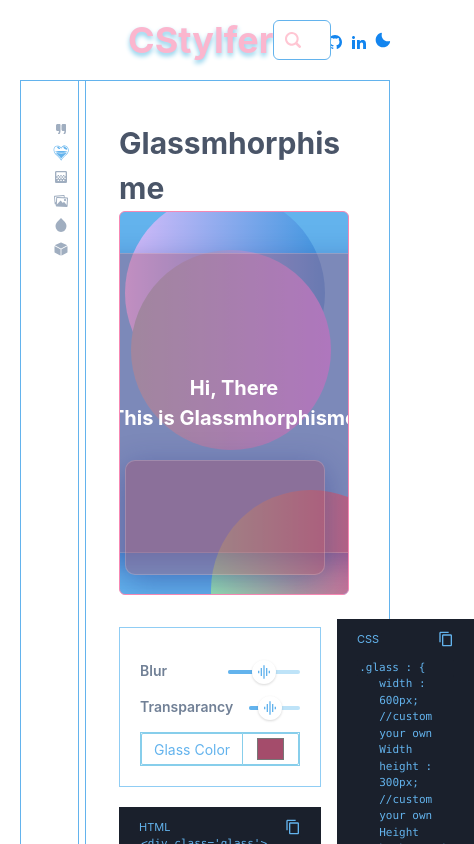
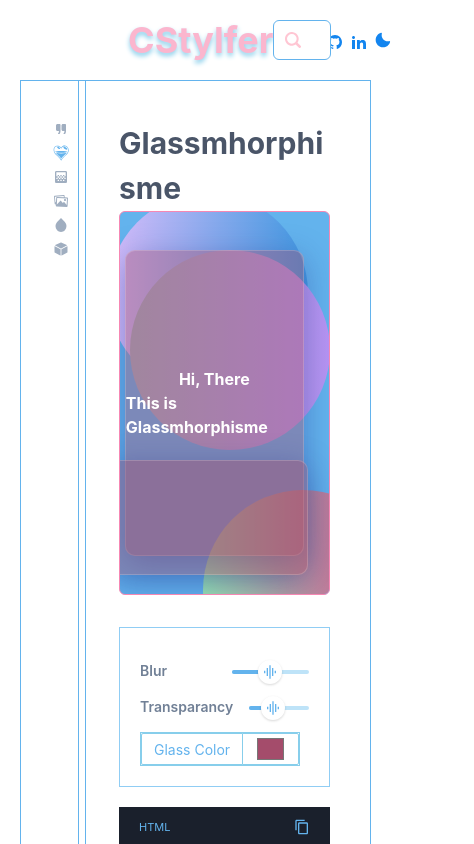
Before and after one commit to Novalia9517/CSTYLFER, a React (Vite) app: page /glass in a window 390 px wide. Shown: the top 844 px of the page, 474 px wide, since content can reach past the window. Built offline with nearby package versions, Linux system fonts and the light colour scheme.

Commit message:
Responsive glassmhorphisme:

```diff
--- a/src/Components/Layout.jsx
+++ b/src/Components/Layout.jsx
@@ -6,11 +6,11 @@ import SideBard from './SideBard'
 
 const Layout = ({children}) => {
   return (
-    <Box>
+    <Box maxW={'100vw'}>
         <Navbar/>
         <Flex minHeight={'full'}>
             <SideBard/>
-            <Box border='1px' height={'full'} borderColor='blue.300' p='10' w='80vw' mr={'8'} color='gray.600'>
+            <Box border='1px' height={'full'} borderColor='blue.300' p='10' w='75vw' mr={'2'} color='gray.600'>
                 {children}
             </Box>
         </Flex>
--- a/src/Components/SideBard.jsx
+++ b/src/Components/SideBard.jsx
@@ -78,7 +78,7 @@ const SideBard = () => {
 
                                 >
                                 <Icon as={item.icon}/>
-                                <Hide below='md'>
+                                <Hide below='lg'>
                                     <Text fontSize={'12px'}>{item.title}</Text>
                                 </Hide>
                             </HStack>
--- a/src/Pages/Glassmhorphisme.jsx
+++ b/src/Pages/Glassmhorphisme.jsx
@@ -1,6 +1,6 @@
 import React from 'react'
 import Layout from '../Components/Layout'
-import { Box, Text, Grid, Wrap, Flex, InputGroup, InputLeftAddon, Input, Icon, Code } from '@chakra-ui/react'
+import { Box, Text, Grid, Wrap, Flex, InputGroup, InputLeftAddon, Input, Icon, Code, GridItem } from '@chakra-ui/react'
 import CustomSlider from '../Components/CustomSlider'
 import { useState } from 'react'
 import { MdContentCopy} from 'react-icons/md'
@@ -52,10 +52,23 @@ const Glassmhorphisme = () => {
   return (
     <Layout>
         <Text fontSize={'3xl'} fontWeight='bold'>Glassmhorphisme</Text>
-        <Flex align='center' position={'relative'} zIndex={'-10'}w={'100%'} h={96} bg='blue.300' rounded={'md'} display='grid' overflow="hidden" justifyContent={'center'} alignItems='center' border='1px' borderColor={'pink.300'}>
+        <Flex
+          flexWrap={'wrap'}
+          align='center'
+          position={'relative'}
+          zIndex={'-10'}
+          w={'100%'}
+          minH={96} bg='blue.300'
+          rounded={'md'}
+          display='grid'
+          overflow="hidden"
+          justifyContent={'center'}
+          alignItems='center'
+          border='1px'
+          borderColor={'pink.300'}>
             <Box
-              w={'600px'}
-              h={'300px'}
+              w={{lg : '600px', md : '400px', sm : '200px', base : '90%'}}
+              h={{lg : '300px', md : '300px', sm : '80%', base : '80%'}}
               display='flex'
               justifyContent={'center'}
               alignItems={'center'}
@@ -68,8 +81,8 @@ const Glassmhorphisme = () => {
               bg={`rgba( ${red}, ${green}, ${blue}, ${transparancy} )`}
               color={'white'}
               >
-                <Text fontSize={'xl'} fontWeight='bold'>Hi, There</Text>
-                <Text fontSize={'xl'} fontWeight='bold'>This is Glassmhorphisme</Text>
+                <Text fontSize={{md : 'xl', sm : 'xs'}} fontWeight='bold'>Hi, There</Text>
+                <Text fontSize={{md : 'xl', sm : 'xs'}} fontWeight='bold'>This is Glassmhorphisme</Text>
 
               </Box>
             <Box
@@ -88,8 +101,12 @@ const Glassmhorphisme = () => {
             <Box pos="absolute" bottom="-25%" left="40%" h='200px' w='200px' bgGradient='linear(to-r, green.200, pink.500)' borderRadius='50%' zIndex={'-10'}/>
             <Box pos="absolute" top="10%" left="5%" h='200px' w='200px' bgGradient='linear(to-l, purple.300, gray.400)' borderRadius='50%' zIndex={'-10'}/>
         </Flex>
-        <Grid templateColumns={'repeat(2, 1fr)'} gap={4} mt='3' height={72}>
-          <Box display='flex' flexDirection={'column'}>
+        <Grid
+          gap={4} mt='3'
+          height={'full'}
+          display={'flex'}
+          flexWrap={'wrap'}>
+          <Box w={{md : '50%', base : 'full'}} display='flex' flexDirection={'column'} flexWrap={'wrap'}>
             <Box px={5} py={5} mt={5} border='1px' borderColor={'blue.200'}>
               <Box w='full'>
                 <CustomSlider min={0} max={20}step={0.5}  value={blur} title={'Blur'} change={(e) => setBlur(e)}/>
```
Lines whose indentation alone changed are shown as unchanged.
